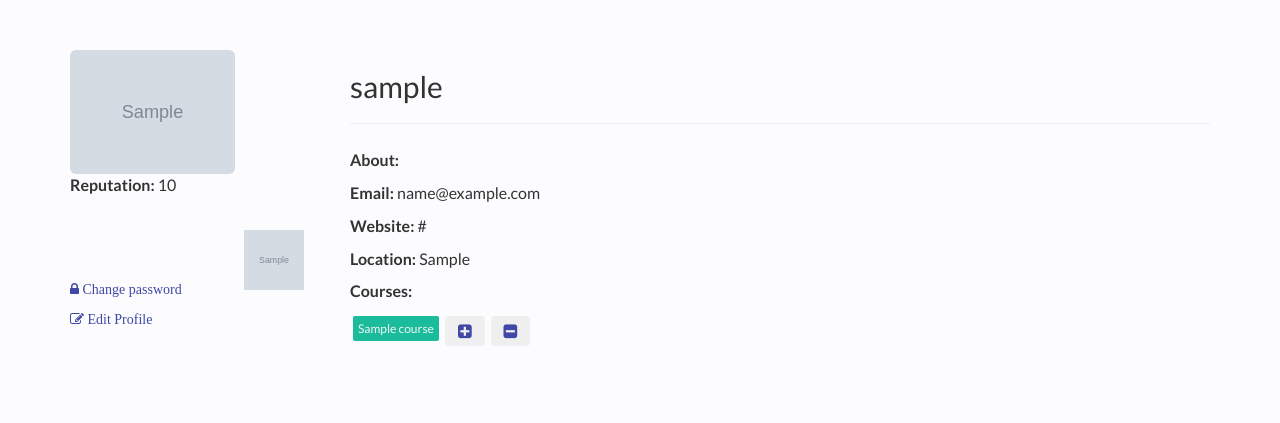
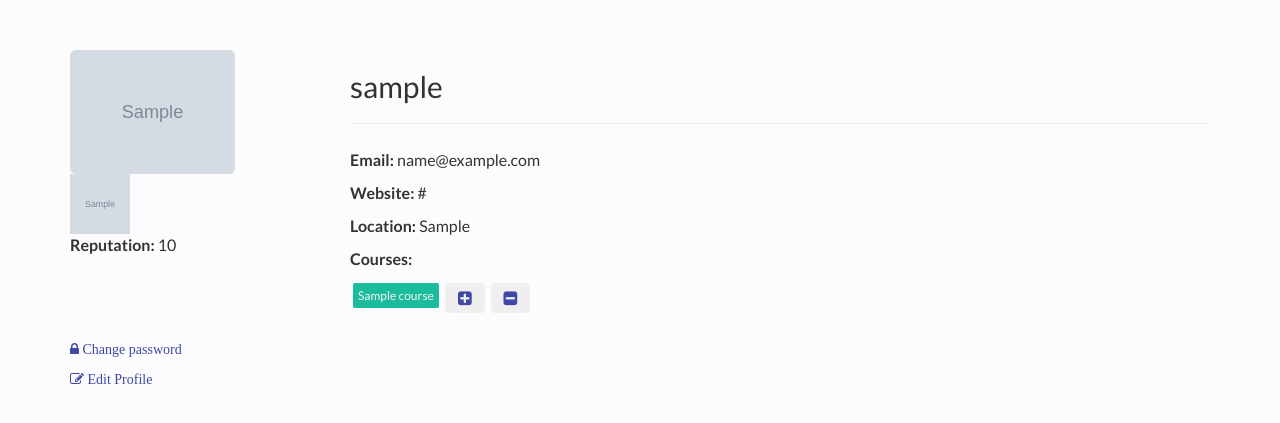
Before and after one commit to 2094131h/peer_reply, a Django app: template peer_reply_project/templates/peer_reply/profile.html in a window 1280 px wide. Shown: the part 50-473 px from the top of the page. Run offline with Django 3.2, Linux system fonts and the light colour scheme; a user stored in the database is signed in; tables that the repository leaves empty hold one stand-in row (values such as "Sample post"); the template is opened without the code that fills it: values that come from a table or form of the project are taken from there, most other values are stand-ins (such as "Sample title", 1, 10 or a date in 2020); grey boxes marked "Sample" are stand-in pictures; some libraries are stand-ins or nearby versions.

Commit message:
Positioned rep award and removed about field

```diff
--- a/peer_reply_project/templates/peer_reply/profile.html
+++ b/peer_reply_project/templates/peer_reply/profile.html
@@ -17,22 +17,22 @@
                 <img width="200" height="200" src="http://www.localcrimenews.com/wp-content/uploads/2013/07/default-user-icon-profile.png" class="img-rounded">
                 {% endif %}
                 </figure>
-             <p><strong>Reputation:</strong> {{ profile.rep_points }}</p>
-             {% if user_profile %}
+	     <p>
+             <img width="60" height="60"src="{{ profile.rep_image }}"/><br><strong>Reputation:</strong> {{ profile.rep_points }}
+             </p>             {% if user_profile %}
               <div class="edit-details">
                     <p><a class="fa fa-lock" href="{% url 'auth_password_change' %}">  Change password</a></p>
                     <p><a class="fa fa-edit" href="{% url 'edit_profile' %}"> Edit Profile </a></p>
               </div>
            {% endif %}
 		</div>
-        <div id="profile-rep-pic">
+        <!--<div id="profile-rep-pic">
 
                     <img width="60" height="60" class="square-rep-pic" src="{{ profile.rep_image }}"/>
-                </div>
+                </div>-->
         <div class="col-md-10 column">
             <div><h2>{{ user.username }}</h2>
             <hr>
-                    <p><strong>About: </strong>  </p>
                     <p><strong>Email: </strong> {{ user.email }}</p>
                     <p><strong>Website: </strong>{{ profile.website }}</p>
                     <p><strong>Location: </strong> {{ profile.location }}</p>
```
